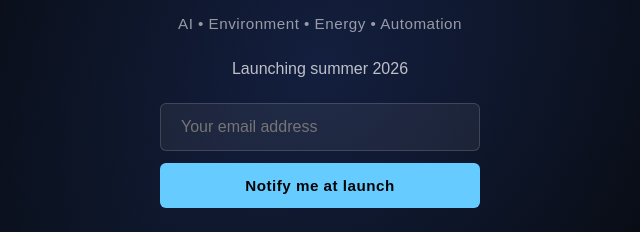
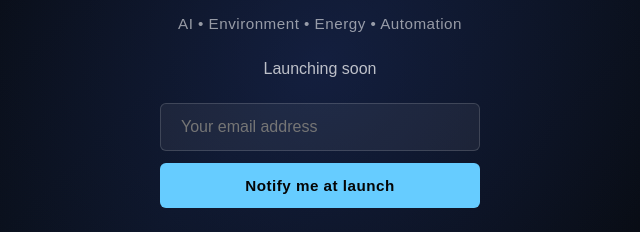
Before and after one commit to Luxfutura/luxfutura-site, a plain HTML site: page index.html in a window 1280 px wide. Shown: the part 335-567 px from the top of the page, 320-960 px from the left. Drawn offline with Linux system fonts and the light colour scheme.

Commit message:
Update launch date message in index.html

```diff
--- a/index.html
+++ b/index.html
@@ -184,7 +184,7 @@ h1{
     <h1>Lux Futura</h1>
     <div class="tagline">Tech for a Brighter Future</div>
     <div class="areas">AI • Environment • Energy • Automation</div>
-    <div class="sub">Launching summer 2026</div>
+    <div class="sub">Launching soon</div>
 
     <form id="signup-form">
         <input
```
